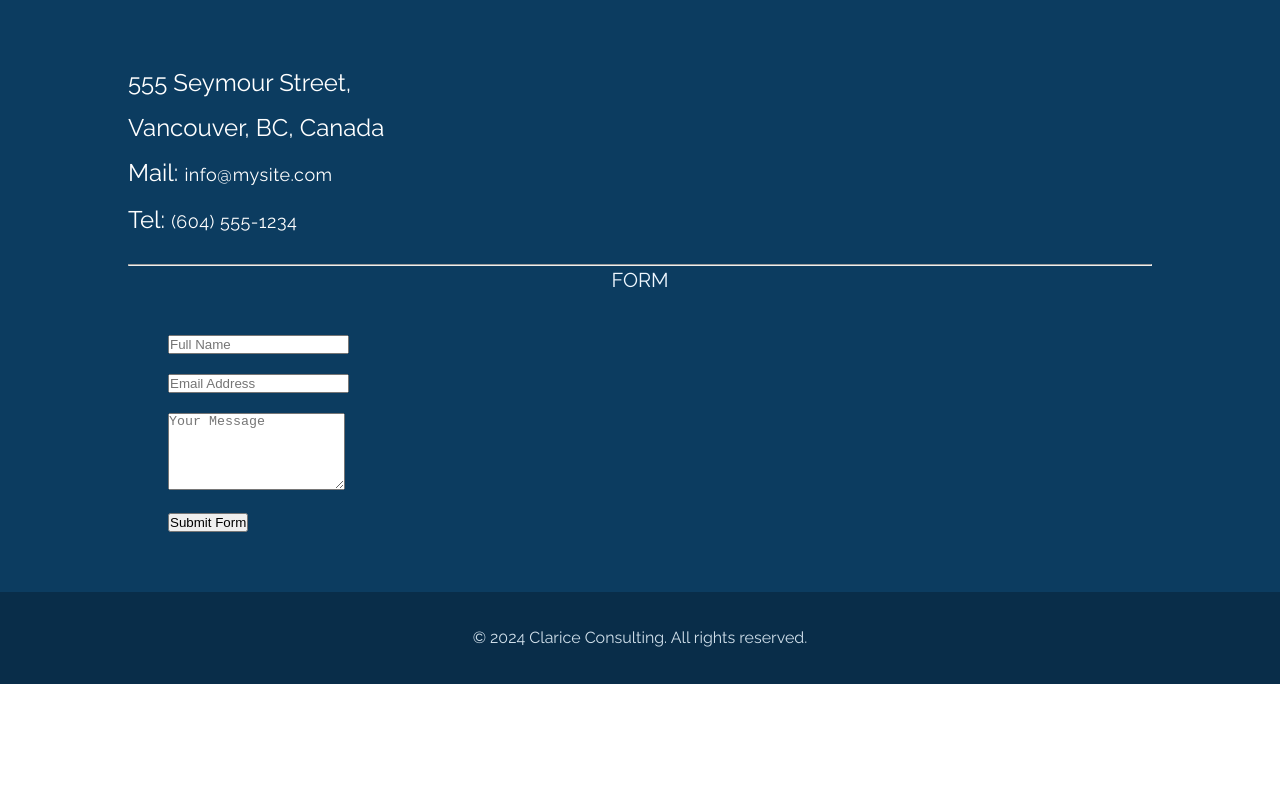
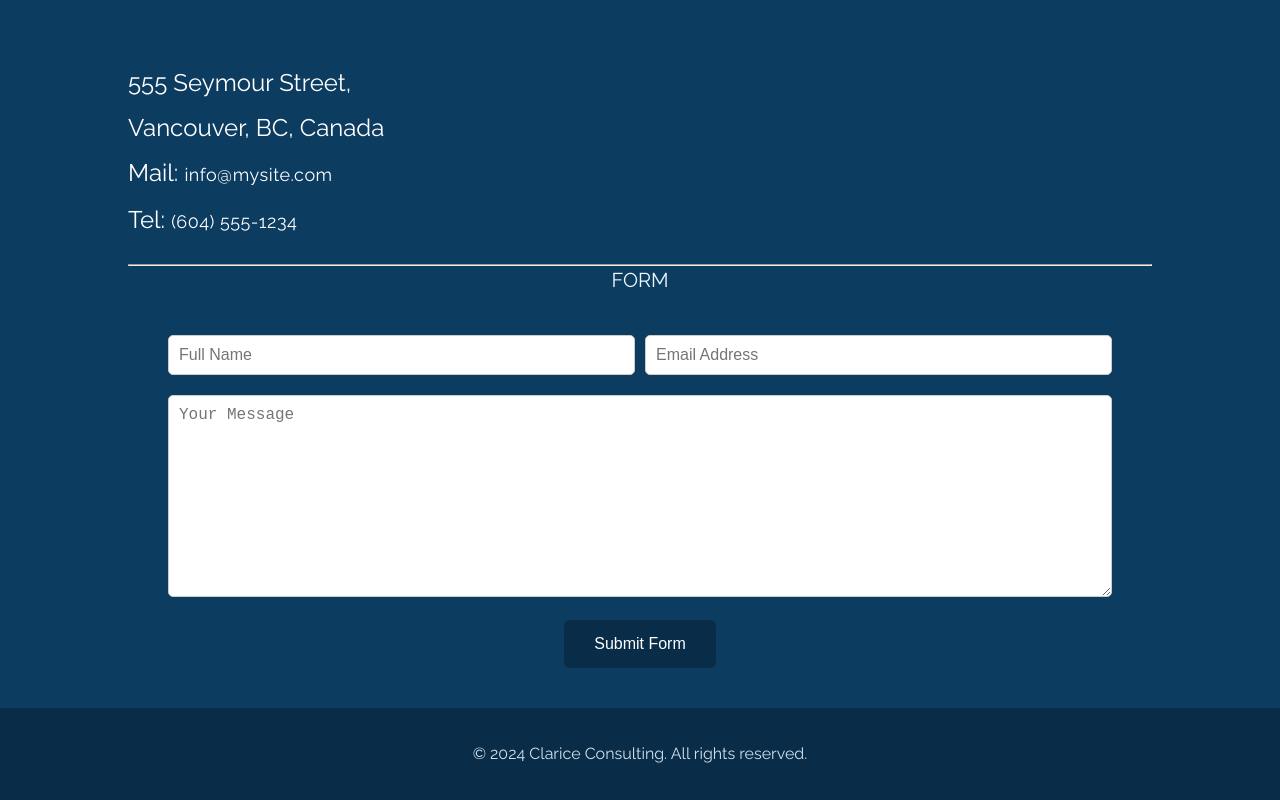
Before and after one commit to ckperedz/cks-final-assign, a plain HTML site: page index.html in a window 1280 px wide. Shown: the part 3037-3837 px from the top of the page. Before the commit the page ends 3721 px from the top, so only its background shows below. Drawn offline with Linux system fonts and the light colour scheme; grey boxes are pictures that could not be loaded.

Commit message:
Update index.html

```diff
--- a/index.html
+++ b/index.html
@@ -88,20 +88,24 @@
 <h2 style="color: aliceblue; font-size: 20px;"><b>form</b></h2>
 <div class="form-container">
     <div class="form-container">
-        <form action="https://formsubmit.co/ckperedz@gmail.com" method="POST">
-            <div class="form-group">
-                <input type="text" name="name" placeholder="Full Name" required>
+            <form target="_blank" action="https://formsubmit.co/ckperedz@gmail.com" method="POST">
+        <div class="form-group">
+        <div class="form-row">
+            <div class="col">
+            <input type="text" name="name" class="form-control" placeholder="Full Name" required>
             </div>
-            <div class="form-group">
-                <input type="email" name="email" placeholder="Email Address" required>
+            <div class="col">
+            <input type="email" name="email" class="form-control" placeholder="Email Address" required>
             </div>
-            <div class="form-group">
-                <textarea name="message" placeholder="Your Message" rows="5" required></textarea>
-            </div>
-            <div class="form-group">
-                <button type="submit">Submit Form</button>
-            </div>
-        </form>
+        </div>
+        </div>
+        <div class="form-group">
+        <textarea placeholder="Your Message" class="form-control" name="message" rows="10" required></textarea>
+        </div>
+        <div class="submit-form-container">
+            <button type="submit" class="btn btn-lg btn-dark btn-block">Submit Form</button>
+        </div>
+    </form>
     </div>
     </div>
 </footer>
```
